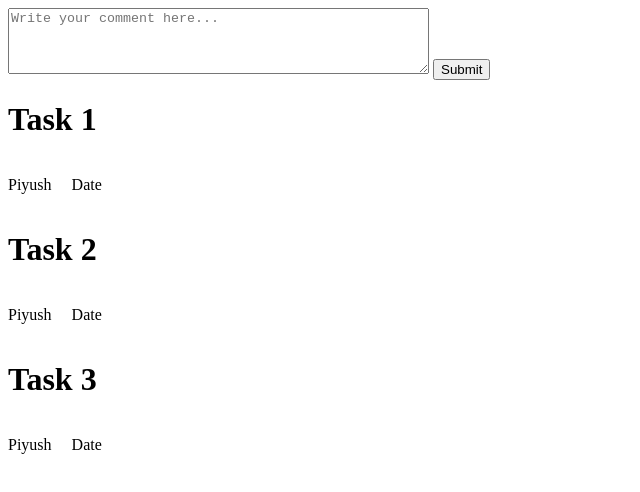
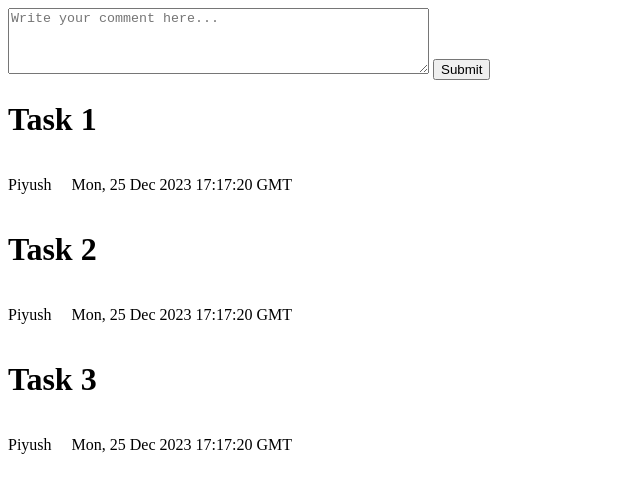
Before and after one commit to acciojob/user-friendly-comments-piyushjain5350, a website: page main.html in a window 1280 px wide. Shown: the whole page, without its empty margins (0-640 px from the left). Drawn offline with Linux system fonts and the light colour scheme.

Commit message:
created a submission

```diff
--- a/main.html
+++ b/main.html
@@ -15,21 +15,21 @@
 			<h1>Task 1</h1>
 			<div class="author">
 				<p>Piyush</p>
-				<p>Date</p>
+				<p>Mon, 25 Dec 2023 17:17:20 GMT</p>
 			</div>
 		</div>
 		<div class="comment">
 			<h1>Task 2</h1>
 			<div class="author">
 				<p>Piyush</p>
-				<p>Date</p>
+				<p>Mon, 25 Dec 2023 17:17:20 GMT</p>
 			</div>
 		</div>
 		<div class="comment">
 			<h1>Task 3</h1>
 			<div class="author">
 				<p>Piyush</p>
-				<p>Date</p>
+				<p>Mon, 25 Dec 2023 17:17:20 GMT</p>
 			</div>
 		</div>
 	</div>
```
